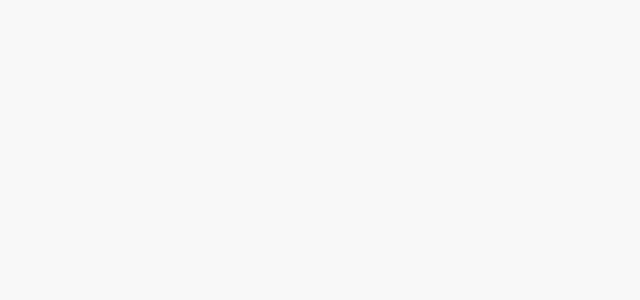
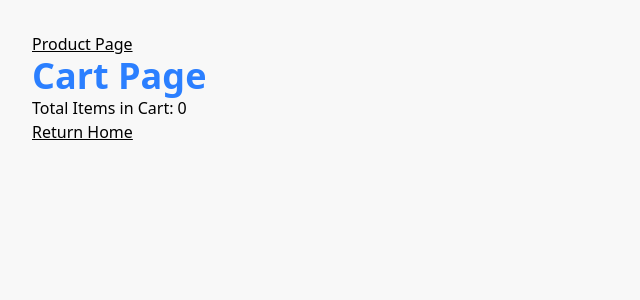
Before and after one commit to Chiemezie-Uchenwoke/react-test, a React (Vite) app: page /cart in a window 1280 px wide. Before the commit this address had no page. Shown: the top 300 px of the page, without its empty margins (0-640 px from the left). Built offline with nearby package versions, Linux system fonts and the light colour scheme.

Commit message:
Implement cart functionality

```diff
--- a/src/App.jsx
+++ b/src/App.jsx
@@ -8,6 +8,7 @@ import ScrollToTop from "./components/ScrollToTop/ScrollToTop";
 import SpinnerPage from "./pages/SpinnerPage";
 import Users from "./pages/Users";
 import ProductsPage from "./pages/ProductsPage";
+import CartPage from "./pages/CartPage";
 
 function App() {
 
@@ -20,6 +21,7 @@ function App() {
           <Route path="/spinner" element={<SpinnerPage />} />
           <Route path="/users" element={<Users />} />
           <Route path="/products" element={<ProductsPage />} />
+          <Route path="/cart" element={<CartPage />} />
 
           <Route element={<AuthRoute />}>
             <Route path="/dashboard" element={<DashboardPage />} />
--- /dev/null
+++ b/src/components/Cart/Cart.jsx
@@ -0,0 +1,33 @@
+import useCartStore from "../../store/cart";
+import ItemsInCart from "../ItemsInCart/ItemsInCart";
+import { Link } from "react-router";
+
+const Cart = () => {
+    const {cart, removeFromCart} = useCartStore();
+    return (
+        <div>
+            <Link to={"/products"} className="underline">Product Page</Link>
+            <h2 className="text-4xl text-blue-500 font-bold">Cart Page</h2>
+
+            <h3>
+                Total Items in Cart: {cart.length}
+            </h3>
+
+            <div className="flex flex-col gap-8">
+                {
+                    cart.map((item) => {
+                        return (
+                            <ItemsInCart
+                                key={item.id}
+                                {...item}
+                                onRemoveFromCart={() => removeFromCart(item.id)}
+                            />
+                        )
+                    })
+                }
+            </div>
+        </div>
+    )
+}
+
+export default Cart;
--- a/src/components/Header/Header.jsx
+++ b/src/components/Header/Header.jsx
@@ -10,6 +10,7 @@ const Header = () => {
             <Link to="/spinner" className="text-3xl text-blue-600 font-bold">Spinner</Link>
             <Link to="/users" className="text-3xl text-blue-600 font-bold">Users</Link>
             <Link to="/products" className="text-3xl text-blue-600 font-bold">Products</Link>
+            <Link to="/cart" className="text-3xl text-blue-600 font-bold">Cart</Link>
         </header>
     )
 }
--- /dev/null
+++ b/src/components/ItemsInCart/ItemsInCart.jsx
@@ -0,0 +1,19 @@
+import { memo } from "react";
+
+const ItemsInCart = ({image, title, description, onRemoveFromCart}) => {
+    return (
+        <div>
+            <div className="w-full max-w-[15rem] h-16 overflow-hidden">
+                <img src={image} alt={description} className="h-full object-contain" />
+            </div>
+
+            <h2> {title} </h2>
+
+            <button className={`bg-amber-400 py-1 rounded-2xl active:scale-95 cursor-pointer text-xs`} onClick={onRemoveFromCart}>
+                Delete from Cart
+            </button>
+        </div>
+    )
+};
+
+export default memo(ItemsInCart);
--- a/src/components/Products/ProductCard.jsx
+++ b/src/components/Products/ProductCard.jsx
@@ -1,6 +1,9 @@
 import { memo } from 'react';
+import useCartStore from '../../store/cart';
 
-const ProductCard = memo(({image, price, description, title}) => {
+const ProductCard = memo(({id, image, price, description, title, onAddToCart}) => {
+    const {cart} = useCartStore();
+    const isInCart = cart.some((item) => item.id === id);
     return (
         <div className='border py-8 px-4 flex flex-col gap-4'>
             <div className='w-full h-[12rem] overflow-hidden rounded-xl bg-gray-50'>
@@ -14,6 +17,10 @@ const ProductCard = memo(({image, price, description, title}) => {
             <span className='text-sm text-red-400 font-medium'>
                 $ {price}
             </span>
+
+            <button className={`bg-amber-400 py-1 rounded-2xl active:scale-95 cursor-pointer ${isInCart ? "brightness-75" : ""}`} disabled={isInCart} onClick={onAddToCart}>
+                {isInCart ? "Added" : "Add To Cart"}
+            </button>
         </div>
     )
 });
--- a/src/components/Products/Products.jsx
+++ b/src/components/Products/Products.jsx
@@ -2,11 +2,14 @@ import { useEffect, useState, useMemo, useCallback } from "react";
 import getProducts from "../../apis/getProducts";
 import ProductCard from "./ProductCard";
 import ProductCategories from "./ProductCategories";
+import useCartStore from "../../store/cart";
 
 const Products = () => {
     const [allProducts, setAllProducts] = useState([]);
     const [filteredProducts, setFilteredProducts] = useState([]);
     const [selectedCategory, setSelectedCategory] = useState("all");
+
+    const {addToCart, cart} = useCartStore();
 
     const fetchProducts = async () => {
         const data = await getProducts();
@@ -47,6 +50,10 @@ const Products = () => {
         <div className="flex flex-col gap-8">
             <h2 className="text-5xl text-blue-400 font-bold">Our Store</h2>
 
+            <h3 className="text-2xl">
+                Cart: {cart.length}
+            </h3>
+
             <div className="w-full flex gap-4">
                 <div className="w-[20%] h-[80vh] border flex flex-col items-start py-4 px-3 gap-3 overflow-auto">
                     <button className="productBtn bg-gray-200" onClick={() => handleCategoryClick("all")}>All</button>
@@ -64,6 +71,7 @@ const Products = () => {
                                 <ProductCard
                                     key={p.id}
                                     {...p}
+                                    onAddToCart={() => addToCart(p)}
                                 />
                             )
                         })
--- /dev/null
+++ b/src/pages/CartPage.jsx
@@ -0,0 +1,13 @@
+import { Link } from "react-router";
+import Cart from "../components/Cart/Cart";
+
+const CartPage = () => {
+    return (
+        <>
+         <Cart />
+         <Link to={"/"} className="underline">Return Home</Link>
+        </>
+    )
+};
+
+export default CartPage;
--- a/src/pages/ProductsPage.jsx
+++ b/src/pages/ProductsPage.jsx
@@ -4,6 +4,7 @@ import Products from "../components/Products/Products";
 const ProductsPage = () => {
     return (
         <>
+        <Link to={"/cart"} className="underline">Cart Page</Link>
             <Products />
             <Link to={"/"} className="underline">Return Home</Link>
         </>
--- /dev/null
+++ b/src/store/cart.js
@@ -0,0 +1,23 @@
+import { create } from "zustand";
+import { persist } from "zustand/middleware";
+
+const useCartStore = create (
+    persist(
+        (set) => ({
+            cart: [],
+            addToCart: (item) => set((state) => ({cart: [...state.cart, item]})),
+            removeFromCart: (id) =>
+                set((state) => ({
+                    cart: state.cart.filter((item => item.id !== id))
+                })),
+            clearCart: () => set({cart: []})
+        }),
+
+        {name: "cart-storage"}
+    )
+)
+
+export default useCartStore;
+
+// addToCart(product)
+//  removeFromCart(product.id)
```
